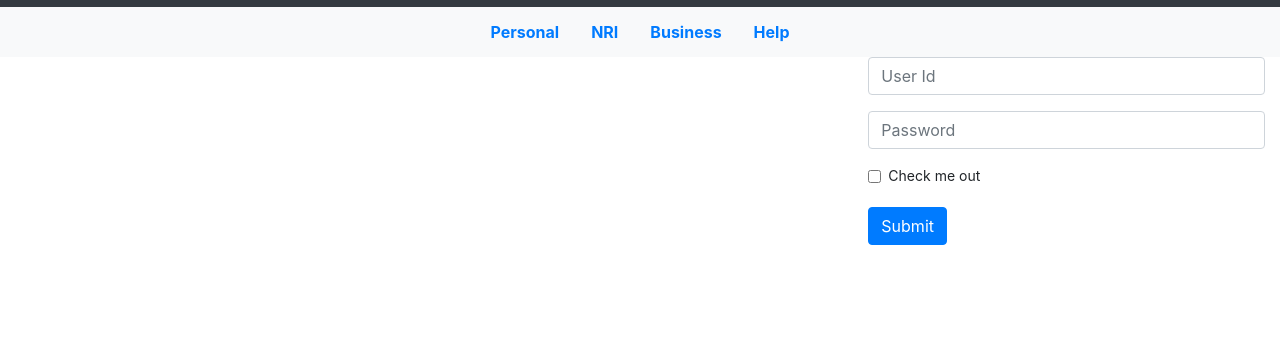
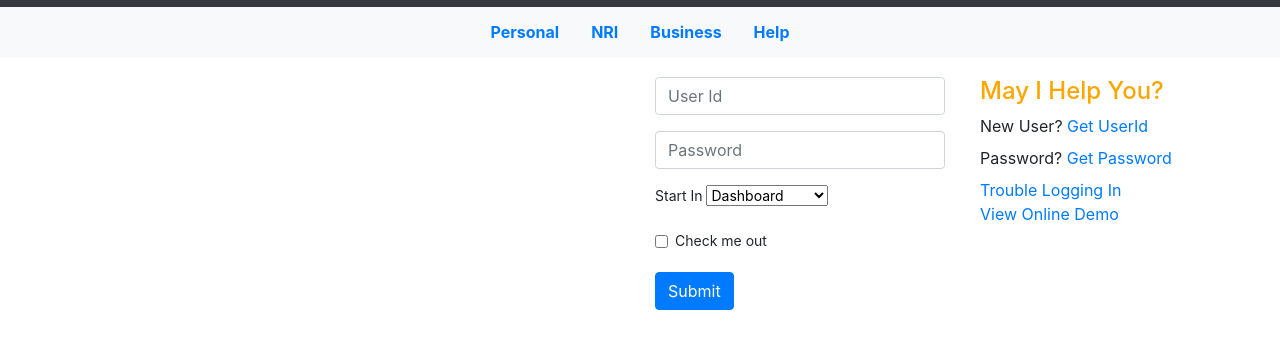
Before and after one commit to mchanikya/bank-demo, a plain HTML site: page index.html in a window 1280 px wide. Shown: the part 53-402 px from the top of the page. Drawn offline with Linux system fonts and the light colour scheme.

Commit message:
adding user reset options

```diff
--- a/index.html
+++ b/index.html
@@ -8,6 +8,8 @@
     <!-- <script type="text/javascript" src='lib/angular-ui-router.min.js'></script> -->
     <script type="text/javascript" src='lib/angular.min.js'></script>
     <script type="text/javascript" src='src/main.js'></script>
+    <script type="text/javascript" src='src/header.js'></script>
+    <script type="text/javascript" src='src/login.js'></script>
   </head>
   <body>
     <bank-header></bank-header>
--- /dev/null
+++ b/src/header.js
@@ -0,0 +1,17 @@
+(function(){
+  'use strict';
+
+  angular.module('BankAppDemo')
+  .controller('headerController',headerController);
+  headerController.$inject=['configService']
+  function headerController(configService){
+    var $ctrl=this;
+    $ctrl.$onInit=function(){
+      // configService.readCfgDetails();
+      $ctrl.headMenuList=configService.getCfgDetails();
+      console.log($ctrl.headMenuList);
+    };
+
+  }
+
+})();
--- /dev/null
+++ b/src/login.js
@@ -0,0 +1,6 @@
+(function(){
+  'use strict';
+
+  angular.module('BankAppDemo');
+
+})();
--- a/src/main.js
+++ b/src/main.js
@@ -6,7 +6,6 @@
     templateUrl:'templates/bank-header.template.html',
     controller:'headerController as hCtrl'
   })
-  .controller('headerController',headerController)
   .component('bankSubMenu',{
     templateUrl:'templates/bank-sub-menu.template.html'
   })
@@ -18,23 +17,12 @@
   })
   .service('configService',configService);
 
-  headerController.$inject=['configService']
-  function headerController(configService){
-    var $ctrl=this;
-    $ctrl.$onInit=function(){
-      configService.getCfgDetails();
-    };
-  }
-
   configService.$inject=['$http'];
   function configService($http) {
     var service=this;
     service.configDetails=[];
 
     service.getCfgDetails=function(){
-      return service.configDetails;
-    };
-
       service.promise=$http.get('config/website-details.json');
       service.promise.then(function(res){
         console.log(res);
@@ -43,6 +31,9 @@
       .catch(function() {
         console.log("Failed to read configuration details");
       });
+      return service.configDetails;
+    };
+
 }
 
 })();
--- a/templates/user-login.template.html
+++ b/templates/user-login.template.html
@@ -1,4 +1,16 @@
-<div class="col-md-4 col-md-offset-5" style='font-size:14px; float: right !important;'>
+<div class="col-md-3 col-md-offset-5" style='padding-left:20px;padding-top:20px; float: right' width='5%;'>
+  <h4 style='color:orange;'>May I Help You?</h4>
+  <div class="" style='font-size:16px;'>
+    <label for="">New User?</label>
+    <a href="#"> Get UserId</a><br>
+    <label for="">Password?</label>
+    <a href="#">Get Password</a><br>
+    <a href="#">Trouble Logging In</a><br>
+    <a href="#">View Online Demo</a><br>
+  </div>
+</div>
+
+<div class="col-md-3 col-md-offset-5" style='font-size:14px; padding-top:20px;float: right !important;' >
   <form>
     <div class="form-group" >
       <!-- <label for="exampleInputEmail1">User Id</label> -->
@@ -9,10 +21,22 @@
       <!-- <label for="exampleInputPassword1">Password</label> -->
       <input type="password" class="form-control" id="exampleInputPassword1" placeholder="Password">
     </div>
+    <div class="form-group" name="startView">
+      <label class="" >Start In</label>
+      <select class="" name="startPage">
+        <option value="Dashboard">Dashboard</option>
+        <option value="bankAccount">Bank Account</option>
+        <option value="billPayment">Bill Payment</option>
+        <option value="fundTransfer">Fund Transfer</option>
+        <option value="recharge">Recharge</option>
+        <option value="lifeInsurance">Life Insurance</option>
+        <option value="customerCare">Customer Care</option>
+      </select>
+    </div>
     <div class="form-check">
       <input type="checkbox" class="form-check-input" id="exampleCheck1">
       <label class="form-check-label" for="exampleCheck1">Check me out</label>
     </div><br>
-    <button type="submit" class="btn btn-primary">Submit</button>
+    <button type="submit" class="btn btn-primary" >Submit</button>
   </form>
 </div>
```
Lines whose indentation alone changed are shown as unchanged.
